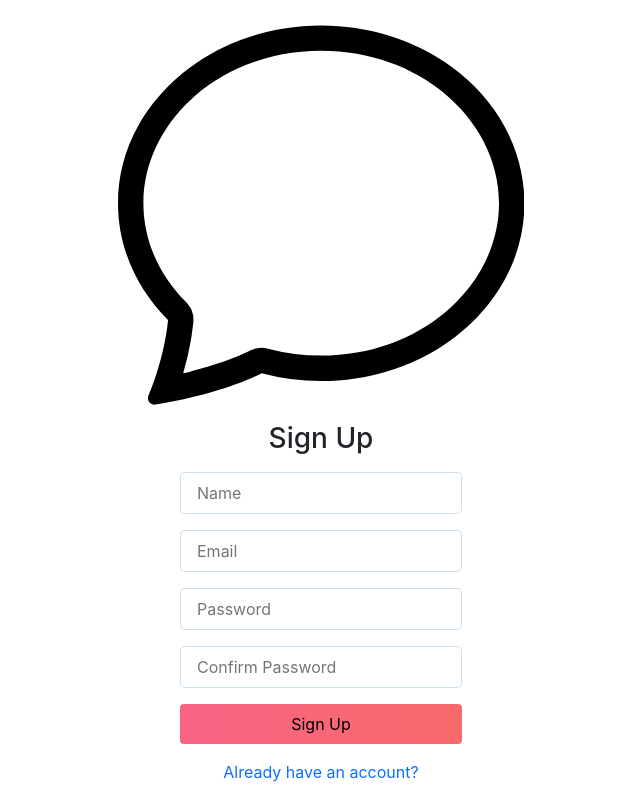
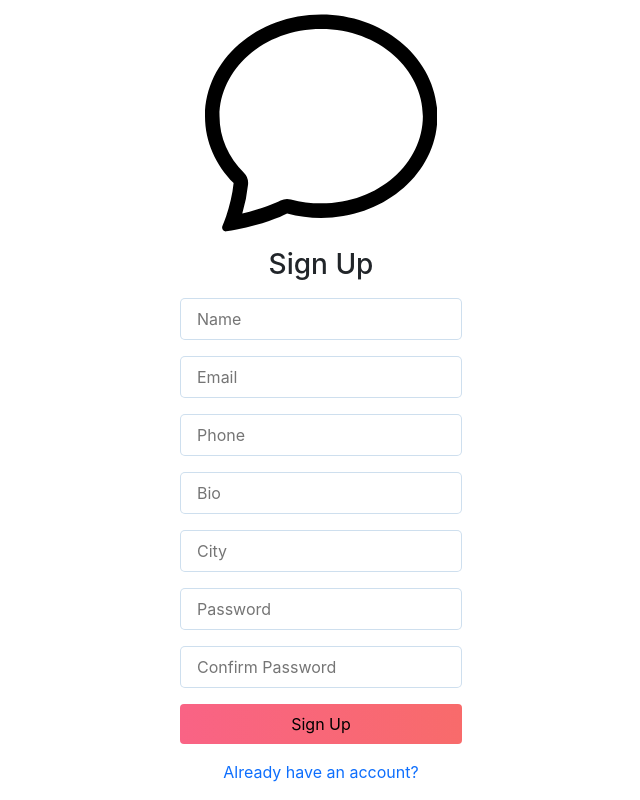
Before and after one commit to connectsagor/Messenger, a React (Create React App) app in the folder client/: page /sign-up in a window 1280 px wide. Shown: the whole page, without its empty margins (319-959 px from the left). Built offline with nearby package versions, Linux system fonts and the light colour scheme; no server answers.

Commit message:
update users information

```diff
--- a/client/src/components/Profile/Profile.js
+++ b/client/src/components/Profile/Profile.js
@@ -5,14 +5,16 @@ import "./Profile.css";
 import io from "socket.io-client";
 import { useNavigate } from "react-router";
 import ProfileInfo from "./ProfileInfo";
+
 let socket;
 
 const Profile = () => {
+  const [myData, setMyData] = useState(null);
   const [allUser, setAllUser] = useState(null);
   const [chatUser, setChatUser] = useState(null);
   const [messages, setMessages] = useState([]);
   const [messageInput, setMessageInput] = useState("");
-  const [myData, setMyData] = useState(null);
+
   const loggedInuserNow = JSON.parse(sessionStorage.getItem("user"));
   const currentUserId = loggedInuserNow.uid;
 
@@ -130,14 +132,12 @@ const Profile = () => {
           </div>
           <div className="col-md-2 p-4">
             <div className="user-profile d-flex gap-4">
-              <BellSlashFill
-                onClick={handleShowProfile}
-                className="display-6"
-              />
+              <BellSlashFill className="display-6" />
               {myData ? (
                 <img
+                  onClick={handleShowProfile}
                   className="display-pic"
-                  src={`http://localhost:5000/uploads/${myData[0].photo}`}
+                  src={`http://localhost:5000/uploads/${myData[0]?.photo}`}
                   alt="user"
                 />
               ) : (
@@ -166,6 +166,7 @@ const Profile = () => {
                         <div className="user-profile">
                           {user.photo ? (
                             <img
+                              className="display-pic"
                               src={`http://localhost:5000/uploads/${user.photo}`}
                               alt="user"
                             />
@@ -191,6 +192,7 @@ const Profile = () => {
                     <div className="user-chat-box-img">
                       {chatUser[0]?.photo ? (
                         <img
+                          className="display-pic"
                           src={`http://localhost:5000/uploads/${chatUser[0].photo}`}
                           alt="user"
                         />
@@ -270,7 +272,11 @@ const Profile = () => {
                   <div className="user-chat-view">
                     <div className="user-profile mb-3">
                       {chatUser[0].photo ? (
-                        <img src={chatUser[0].photo} alt="user" />
+                        <img
+                          className="display-pic"
+                          src={`http://localhost:5000/uploads/${chatUser[0].photo}`}
+                          alt="user"
+                        />
                       ) : (
                         <PersonCircle className="m-0 display-6" />
                       )}
--- a/client/src/components/Profile/ProfileInfo.js
+++ b/client/src/components/Profile/ProfileInfo.js
@@ -1,8 +1,9 @@
-import React, { useState } from "react";
+import React, { useContext, useState } from "react";
 import { X, XCircle, PersonCircle } from "react-bootstrap-icons";
 
 import ReactDOM from "react-dom";
 import Modal from "react-modal";
+import { UserContext } from "../../App";
 
 const customStyles = {
   content: {
@@ -18,6 +19,10 @@ const customStyles = {
 Modal.setAppElement("#root");
 
 const ProfileInfo = ({ openModal, closeModal, modalIsOpen, myData }) => {
+  //   const UserContextData = useContext(UserContext);
+
+  //   const { myData, setMyData } = UserContextData[2];
+
   const [imageDP, setImageDP] = useState(null);
   const [imagePreview, setImagePreview] = useState(null);
 
@@ -65,7 +70,13 @@ const ProfileInfo = ({ openModal, closeModal, modalIsOpen, myData }) => {
                 className="hidden"
                 onChange={(e) => handleFileChange(e)}
               />
-              {imageDP ? (
+              {myData[0].photo ? (
+                <img
+                  src={`http://localhost:5000/uploads/${myData[0].photo}`}
+                  alt="profile"
+                  className="display-pic rounded-full "
+                />
+              ) : imageDP ? (
                 <img
                   src={imagePreview}
                   alt="profile"
--- a/client/src/components/SignUp/SignUp.js
+++ b/client/src/components/SignUp/SignUp.js
@@ -11,7 +11,10 @@ const SignUp = () => {
   const navigate = useNavigate();
   const [name, setName] = useState("");
   const [email, setEmail] = useState("");
+  const [bio, setBio] = useState("");
+  const [location, setLocation] = useState("");
   const [password, setPassword] = useState("");
+  const [phone, setPhone] = useState("");
   const [confirmPassword, setConfirmPassword] = useState("");
   const [error, setError] = useState("");
 
@@ -38,6 +41,9 @@ const SignUp = () => {
             name,
             email,
             uid: user.uid,
+            bio,
+            location,
+            phone,
           }),
         })
           .then((res) => res.json())
@@ -73,6 +79,27 @@ const SignUp = () => {
           placeholder="Email"
         />
         <input
+          onChange={(e) => setPhone(e.target.value)}
+          value={phone}
+          className="py-2 px-3 border-1 input-field"
+          type="text"
+          placeholder="Phone"
+        />
+        <input
+          onChange={(e) => setBio(e.target.value)}
+          value={bio}
+          className="py-2 px-3 border-1 input-field"
+          type="text"
+          placeholder="Bio"
+        />
+        <input
+          onChange={(e) => setLocation(e.target.value)}
+          value={location}
+          className="py-2 px-3 border-1 input-field"
+          type="text"
+          placeholder="City"
+        />
+        <input
           onChange={(e) => setPassword(e.target.value)}
           value={password}
           className="py-2 px-3 border-1 input-field"
```
Also changed, not shown: 15 other files (tests, documents, lock files or other folders).
